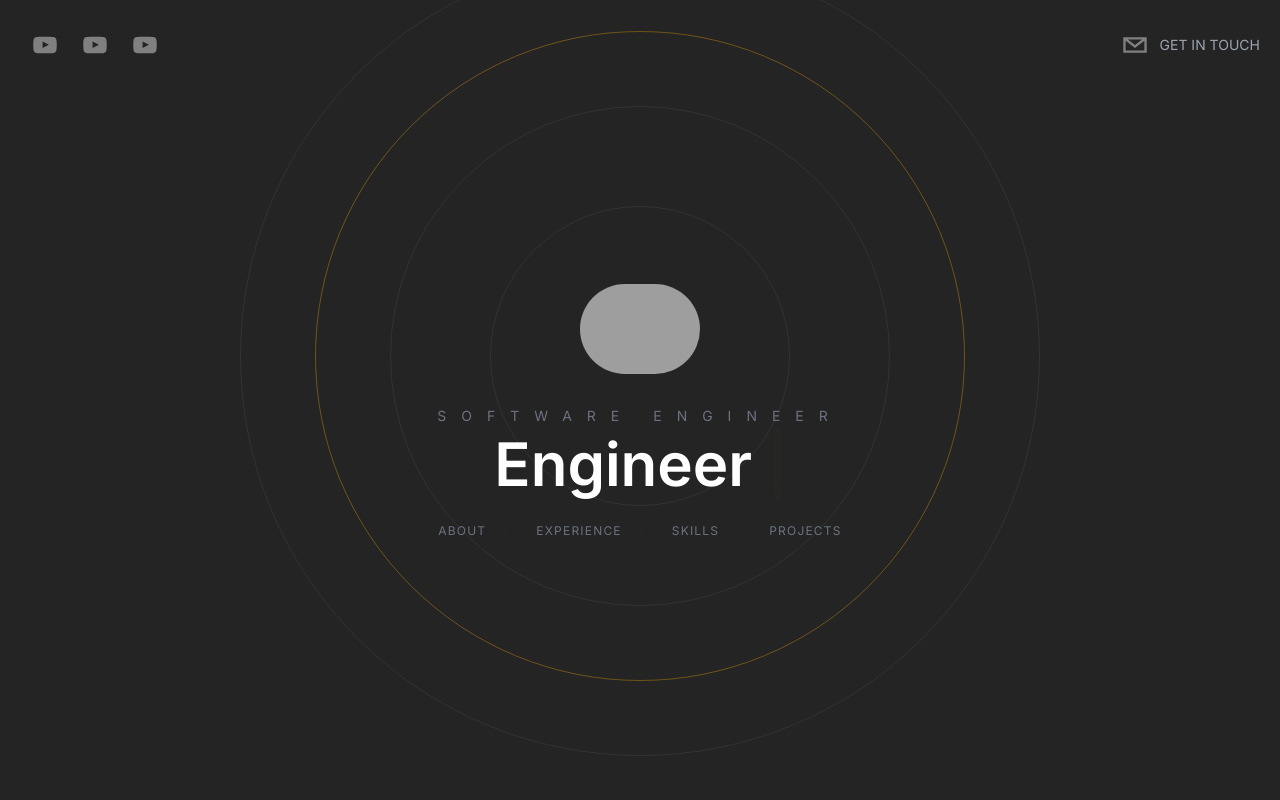
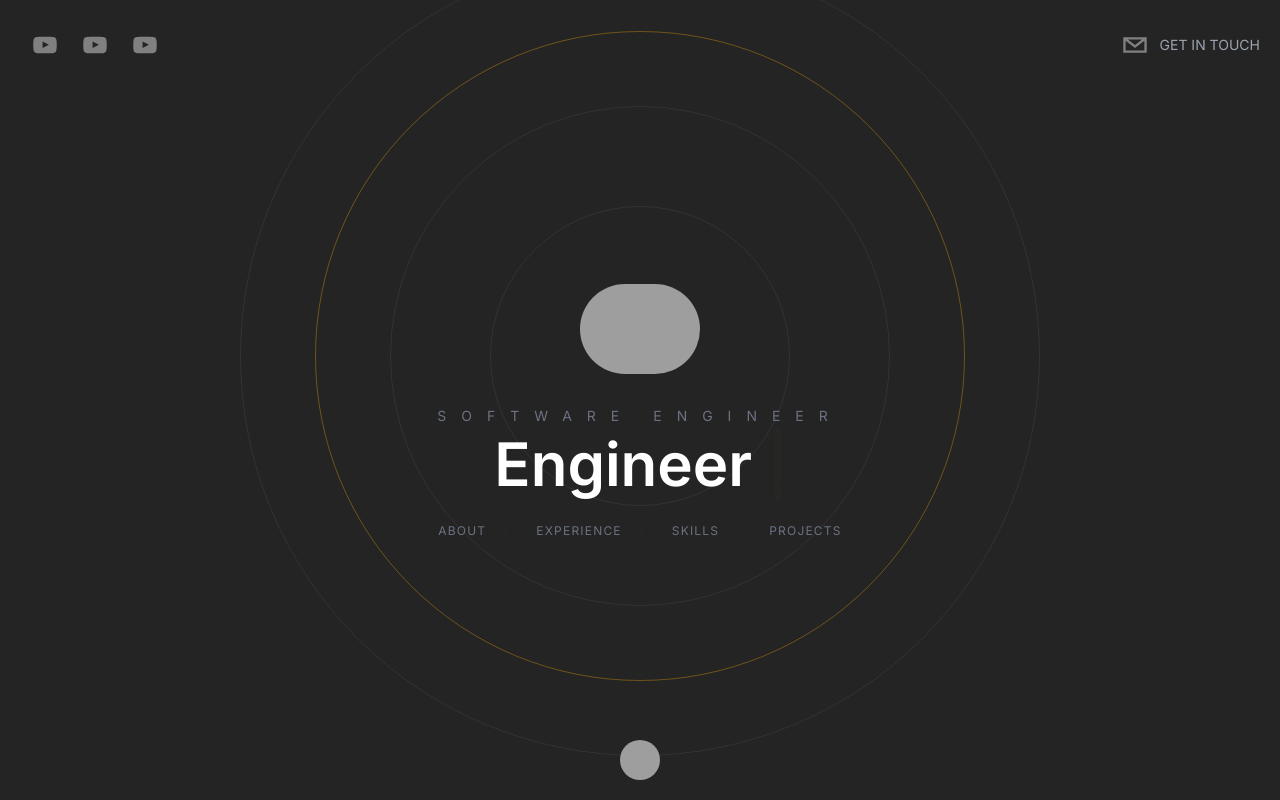
Before and after one commit to parkersiu/dev-portfolio, a Next.js app: page / in a window 1280 px wide. Built offline with nearby package versions, Linux system fonts and the light colour scheme; grey boxes are pictures that could not be loaded.

Commit message:
Added tailwind scrollbar and custom scrollbars.

```diff
--- a/app/page.tsx
+++ b/app/page.tsx
@@ -5,10 +5,11 @@
 import Projects from "@/components/Projects";
 import Skills from "@/components/Skills";
 import WorkExperience from "@/components/WorkExperience";
+import Link from "next/link";
 
 export default function Home() {
   return (
-    <div className="bg-[rgb(36,36,36)] text-white h-screen snap-y snap-mandatory overflow-y-scroll overflow-x-hidden z-0">
+    <div className="bg-[rgb(36,36,36)] text-white h-screen snap-y snap-mandatory overflow-y-scroll overflow-x-hidden z-0 scrollbar scrollbar-track-gray-400/20 scrollbar-thumb-[#F7AB0A]/80">
       <Header />
       <section id="hero" className="snap-start">
         <Hero />
@@ -28,6 +29,17 @@
       <section id="contact" className="snap-start">
         <ContactMe />
       </section>
+      <Link href="#hero">
+        <footer className="sticky bottom-5 w-full cursor-pointer">
+          <div className="flex items-center justify-center">
+            <img
+              className="h-10 w-10 rounded-full filter grayscale hover:grayscale-0 cursor-pointer"
+              src="/Headshot.jpg"
+              alt="Headshot image"
+            />
+          </div>
+        </footer>
+      </Link>
     </div>
   );
 }
--- a/components/Header.tsx
+++ b/components/Header.tsx
@@ -3,6 +3,7 @@
 import React from "react";
 import { SocialIcon } from "react-social-icons";
 import { motion } from "framer-motion";
+import Link from "next/link";
 
 export default function Header() {
   return (
@@ -40,6 +41,7 @@
         />
       </motion.div>
 
+      <Link href="#contact">
         <motion.div
           initial={{
             x: 500,
@@ -66,6 +68,7 @@
             Get In Touch
           </p>
         </motion.div>
+      </Link>
     </header>
   );
 }
--- a/components/Projects.tsx
+++ b/components/Projects.tsx
@@ -15,7 +15,7 @@
         Projects
       </h3>
 
-      <div className="relative w-full flex overflow-x-scroll overflow-y-hidden snap-x snap-mandatory z-20">
+      <div className="relative w-full flex overflow-x-scroll overflow-y-hidden snap-x snap-mandatory z-20 scrollbar scrollbar-thin scrollbar-track-gray-400/20 scrollbar-thumb-[#F7AB0A]/80">
         {projects.map((project, i) => (
           <div
             className="w-screen flex-shrink-0 snap-center flex flex-col space-y-5 items-center justify-center p-20 md:p-44 h-screen"
--- a/components/WorkExperience.tsx
+++ b/components/WorkExperience.tsx
@@ -9,13 +9,13 @@
       initial={{ opacity: 0 }}
       whileInView={{ opacity: 1 }}
       transition={{ duration: 1.5 }}
-      className="h-screen flex relative overflow-hidden flex-col text-left md:flew-row max-w-full px-10 justify-evenly mx-auto items-center"
+      className="h-screen flex relative overflow-hidden flex-col text-left md:flex-row max-w-full px-10 justify-evenly mx-auto items-center"
     >
       <h3 className="absolute top-24 uppercase tracking-[20px] text-gray-500 text-2xl">
         Experience
       </h3>
 
-      <div className="w-full flex space-x-5 overflow-x-scroll p-10 snap-x snap-mandatory">
+      <div className="w-full flex space-x-5 overflow-x-scroll p-10 snap-x snap-mandatory scrollbar scrollbar-track-gray-400/20 scrollbar-thumb-[#F7AB0A]/80">
         <ExperienceCard />
         <ExperienceCard />
         <ExperienceCard />
--- a/package.json
+++ b/package.json
@@ -26,6 +26,7 @@
     "eslint": "^8",
     "eslint-config-next": "14.0.4",
     "postcss": "^8",
+    "tailwind-scrollbar": "^3.0.5",
     "tailwindcss": "^3.3.0",
     "typescript": "^5"
   }
--- a/tailwind.config.ts
+++ b/tailwind.config.ts
@@ -1,20 +1,20 @@
-import type { Config } from 'tailwindcss'
+import type { Config } from "tailwindcss";
 
 const config: Config = {
   content: [
-    './pages/**/*.{js,ts,jsx,tsx,mdx}',
-    './components/**/*.{js,ts,jsx,tsx,mdx}',
-    './app/**/*.{js,ts,jsx,tsx,mdx}',
+    "./pages/**/*.{js,ts,jsx,tsx,mdx}",
+    "./components/**/*.{js,ts,jsx,tsx,mdx}",
+    "./app/**/*.{js,ts,jsx,tsx,mdx}",
   ],
   theme: {
     extend: {
       backgroundImage: {
-        'gradient-radial': 'radial-gradient(var(--tw-gradient-stops))',
-        'gradient-conic':
-          'conic-gradient(from 180deg at 50% 50%, var(--tw-gradient-stops))',
+        "gradient-radial": "radial-gradient(var(--tw-gradient-stops))",
+        "gradient-conic":
+          "conic-gradient(from 180deg at 50% 50%, var(--tw-gradient-stops))",
       },
     },
   },
-  plugins: [],
-}
-export default config
+  plugins: [require("tailwind-scrollbar")],
+};
+export default config;
```
Also changed, not shown: 1 other file (tests, documents, lock files or other folders). Lines whose indentation alone changed are shown as unchanged.
